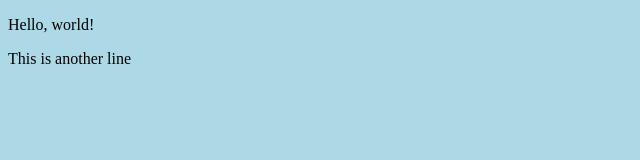
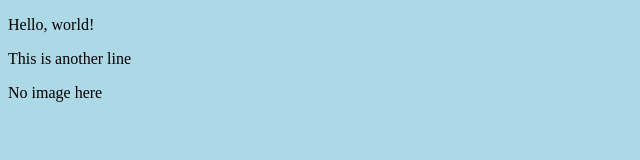
Before and after one commit to TheLoneSheep/helloWorld, a plain HTML site: page index.html in a window 1280 px wide. Shown: the whole page, without its empty margins (0-640 px from the left). Drawn offline with Linux system fonts and the light colour scheme.

Commit message:
ADded emergency fix

```diff
--- a/index.html
+++ b/index.html
@@ -10,5 +10,6 @@
 <body>
     <p>Hello, world!</p>
     <p>This is another line</p>
+    <p>No image here</p>
 </body>
 </html>
```
